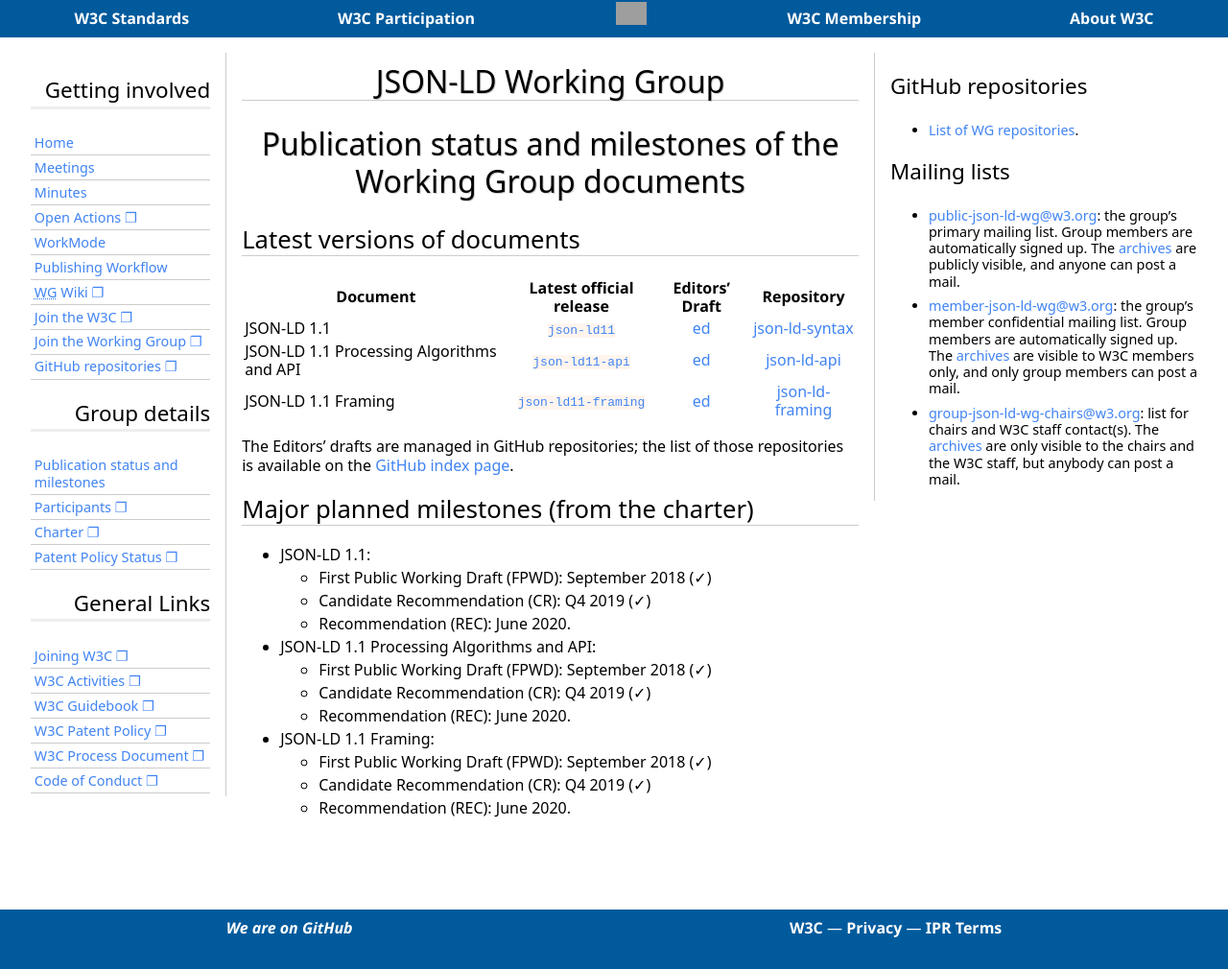
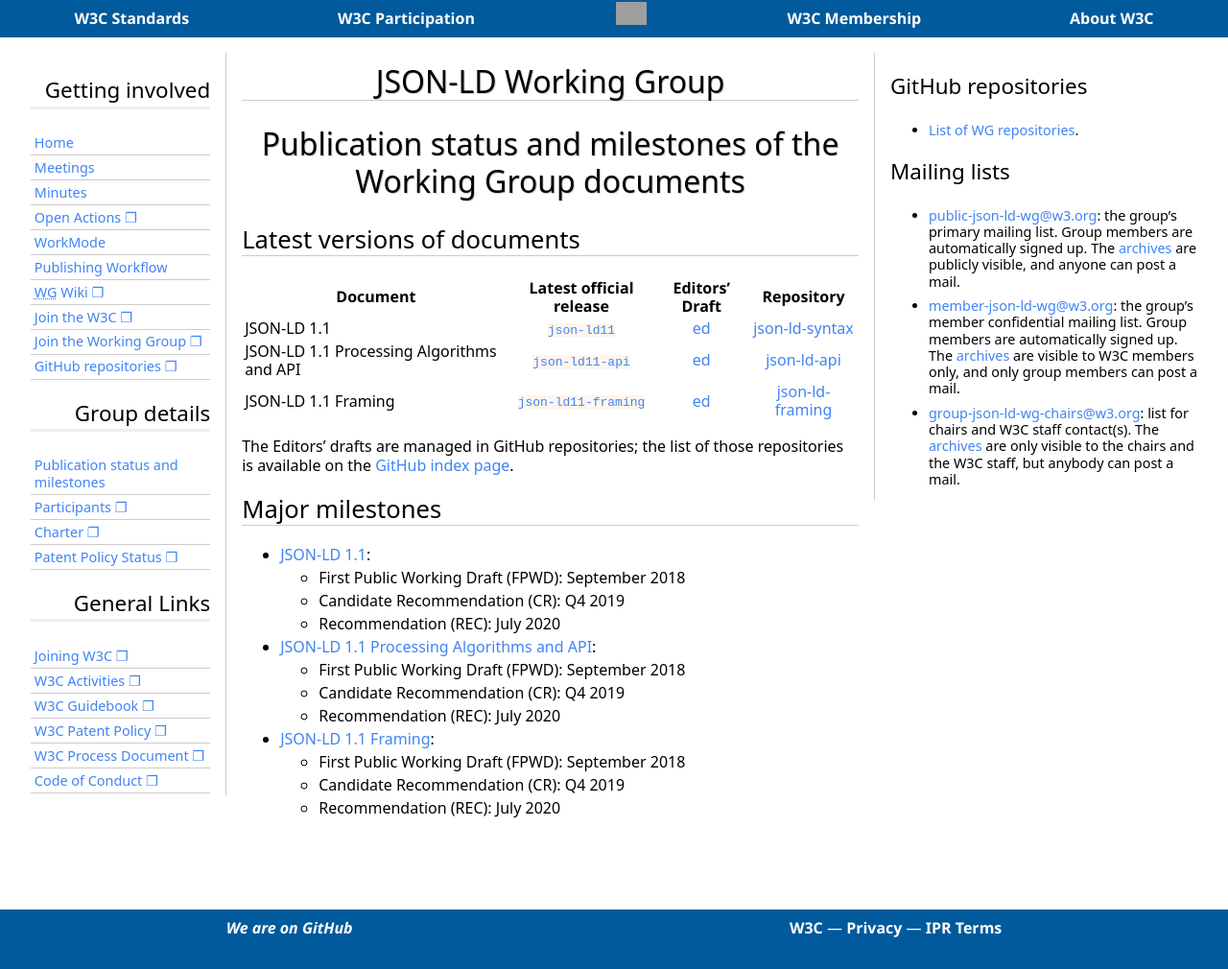
Before and after one commit to w3c/json-ld-wg, a Jekyll site: the page built from PublStatus.md, in a window 1280 px wide. Shown: the whole page at 96% size. Built offline with Jekyll 4.4.1, drawn with Linux system fonts in a browser that asks for light colours; some web fonts are replaced; our own code applies the rules of GitHub Pages for plain Markdown files; grey boxes are pictures that could not be loaded.

```diff
--- a/PublStatus.md
+++ b/PublStatus.md
@@ -18,17 +18,17 @@ layout: default
 
 The Editors’ drafts are managed in GitHub repositories; the list of those repositories is available on the [GitHub index page](https://github.com/search?q=topic%3Ajson-ld-wg+org%3Aw3c&type=Repositories).
 
-## Major planned milestones (from the charter)
+## Major milestones
 
-* JSON-LD 1.1:
-    * First Public Working Draft (FPWD): September 2018 (✓)
-    * Candidate Recommendation (CR): Q4 2019 (✓)
-    * Recommendation (REC): June 2020.
-* JSON-LD 1.1 Processing Algorithms and API:
-    * First Public Working Draft (FPWD): September 2018 (✓)
-    * Candidate Recommendation (CR): Q4 2019 (✓)
-    * Recommendation (REC): June 2020.
-* JSON-LD 1.1 Framing:
-    * First Public Working Draft (FPWD): September 2018 (✓)
-    * Candidate Recommendation (CR): Q4 2019 (✓)
-    * Recommendation (REC): June 2020.
+* [JSON-LD 1.1](ttps://www.w3.org/TR/json-ld11-api/):
+    * First Public Working Draft (FPWD): September 2018
+    * Candidate Recommendation (CR): Q4 2019
+    * Recommendation (REC): July 2020
+* [JSON-LD 1.1 Processing Algorithms and API](https://www.w3.org/TR/json-ld11-api/):
+    * First Public Working Draft (FPWD): September 2018
+    * Candidate Recommendation (CR): Q4 2019
+    * Recommendation (REC): July 2020
+* [JSON-LD 1.1 Framing](https://www.w3.org/TR/json-ld11-framing/):
+    * First Public Working Draft (FPWD): September 2018
+    * Candidate Recommendation (CR): Q4 2019
+    * Recommendation (REC): July 2020
```
Also changed, not shown: _layouts/home.html (+7 -5 lines), index.md (+5 -6 lines), 1 other file.
